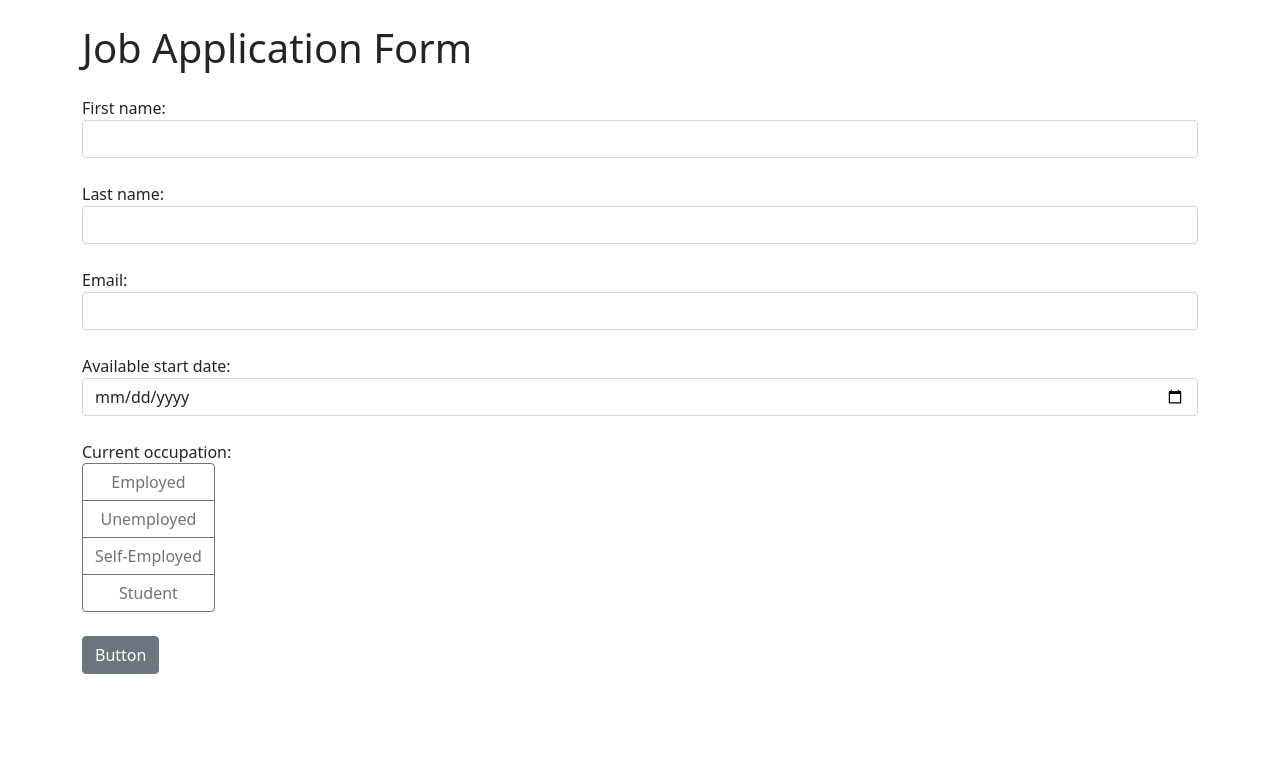
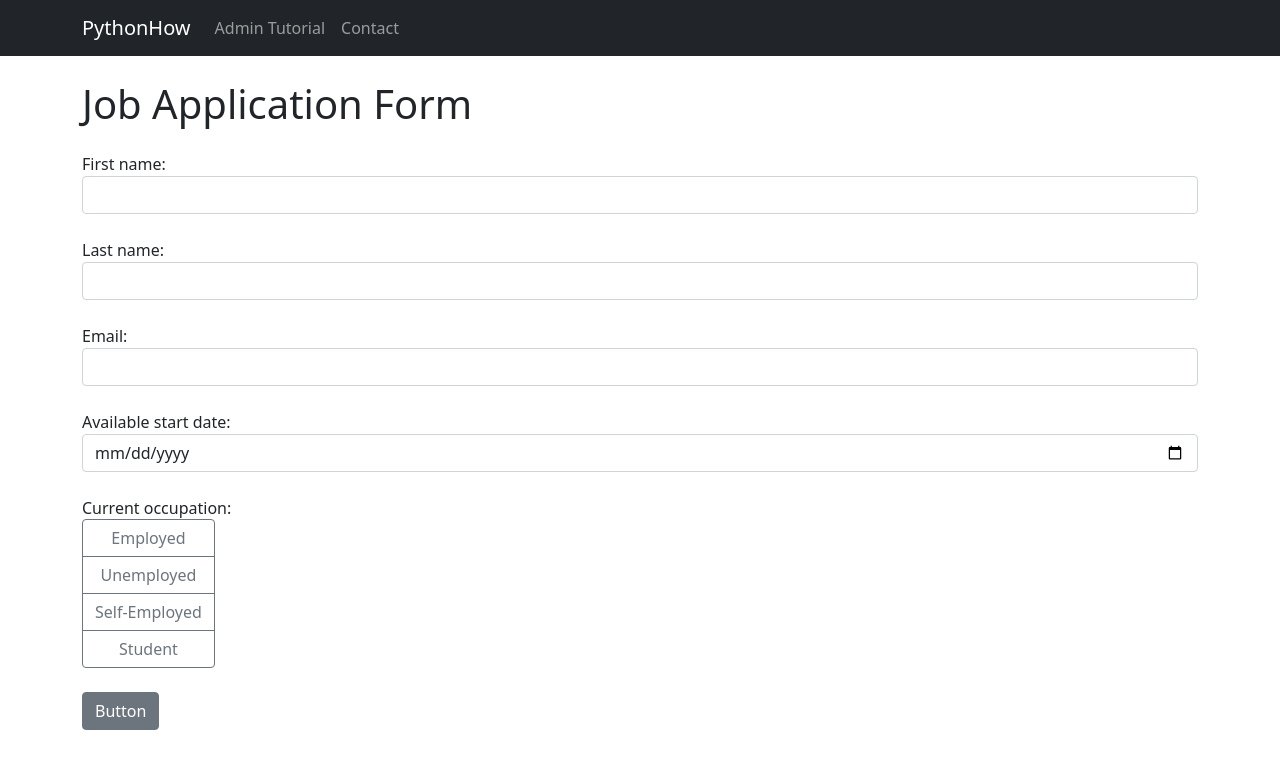
Before and after one commit to circleuniv/django-app, a Django app: page / in a window 1280 px wide. Shown: the top 769 px of the page. Run offline with Django 5.2, Linux system fonts and the light colour scheme.

Commit message:
Add Navigation bar and create the page of admin-tutorial

```diff
--- a/job_application/templates/base.html
+++ b/job_application/templates/base.html
@@ -0,0 +1,35 @@
+<!DOCTYPE html>
+<html>
+<head>
+    <meta charset="utf-8">
+    <meta name="viewport" content="width=device-width, initial-scale=1, shrink-to-fit=no">
+    <link rel="stylesheet" href="https://cdn.jsdelivr.net/npm/bootstrap@5.1.3/dist/css/bootstrap.min.css">
+    <title>Apply Job</title>
+</head>
+    <body>
+        <nav class="navbar navbar-expand-lg navbar-dark bg-dark">
+          <div class="container">
+            <a class="navbar-brand" href="{% url 'index' %}">PythonHow</a>
+            <button class="navbar-toggler" type="button" data-bs-toggle="collapse" data-bs-target="#navbarNav" aria-controls="navbarNav" aria-expanded="false" aria-label="Toggle navigation">
+              <span class="navbar-toggler-icon"></span>
+            </button>
+            <div class="collapse navbar-collapse" id="navbarNav">
+              <ul class="navbar-nav">
+                <li class="nav-item {% if request.path == '/tutorial' %}active{% endif %}">
+                  <a class="nav-link" href="{% url 'tutorial' %}">Admin Tutorial</a>
+                </li>
+                <li class="nav-item">
+                  <a class="nav-link" href="#">Contact</a>
+                </li>
+              </ul>
+            </div>
+          </div>
+        </nav>
+        <div class="container">
+            {% block content %}
+            {% endblock %}
+        </div>
+        <script src="https://code.jquery.com/jquery-3.6.0.min.js"></script>
+        <script src="https://cdn.jsdelivr.net/npm/bootstrap@5.1.3/dist/js/bootstrap.min.js"></script>
+    </body>
+</html>
--- a/job_application/templates/index.html
+++ b/job_application/templates/index.html
@@ -1,13 +1,5 @@
-<!DOCTYPE html>
-<html>
-<head>
-    <meta charset="utf-8">
-    <meta name="viewport" content="width=device-width, initial-scale=1, shrink-to-fit=no">
-    <link rel="stylesheet" href="https://cdn.jsdelivr.net/npm/bootstrap@5.1.3/dist/css/bootstrap.min.css">
-    <title>Apply Job</title>
-</head>
-    <body>
-        <div class="container">
+{% extends 'base.html' %}
+{% block content %}
 <h1 class="mt-4 mb-4">Job Application Form</h1>
 <form method="post">
     {% csrf_token %}
@@ -50,8 +42,4 @@
     </div>
     {% endif %}
 </form>
-        </div>
-        <script src="https://code.jquery.com/jquery-3.6.0.min.js"></script>
-        <script src="https://cdn.jsdelivr.net/npm/bootstrap@5.1.3/dist/js/bootstrap.min.js"></script>
-    </body>
-</html>
+{% endblock %}
--- a/job_application/urls.py
+++ b/job_application/urls.py
@@ -2,5 +2,6 @@ from django.urls import path
 from . import views
 
 urlpatterns=[
-    path('',views.index,name='index')
+    path('',views.index,name='index'),
+    path('tutorial',views.tutorial,name='tutorial')
 ]
--- a/job_application/views.py
+++ b/job_application/views.py
@@ -1,8 +1,10 @@
+import os
 from django.shortcuts import render
 from .common import  ApplicationForm
 from .models import Form
 from django.contrib import messages
 from django.core.mail import EmailMessage
+from mysite import  settings
 
 def index(request):
     if request.method == 'POST':
@@ -27,3 +29,9 @@ def index(request):
             messages.success(request,"Form submitted successfully!")
 
     return render(request,'index.html')
+
+def tutorial(request):
+    path = settings.STATICFILES_DIRS[0]
+    img_list = os.listdir(path)
+    context = {"images": img_list}
+    return render(request, 'tutorial.html', context)
```
Also changed, not shown: job_application/templates/tutorial.html (+9 -0 lines), mysite/settings.py (+6 -2 lines), db.sqlite3, 5 other files. Lines whose indentation alone changed are shown as unchanged.
